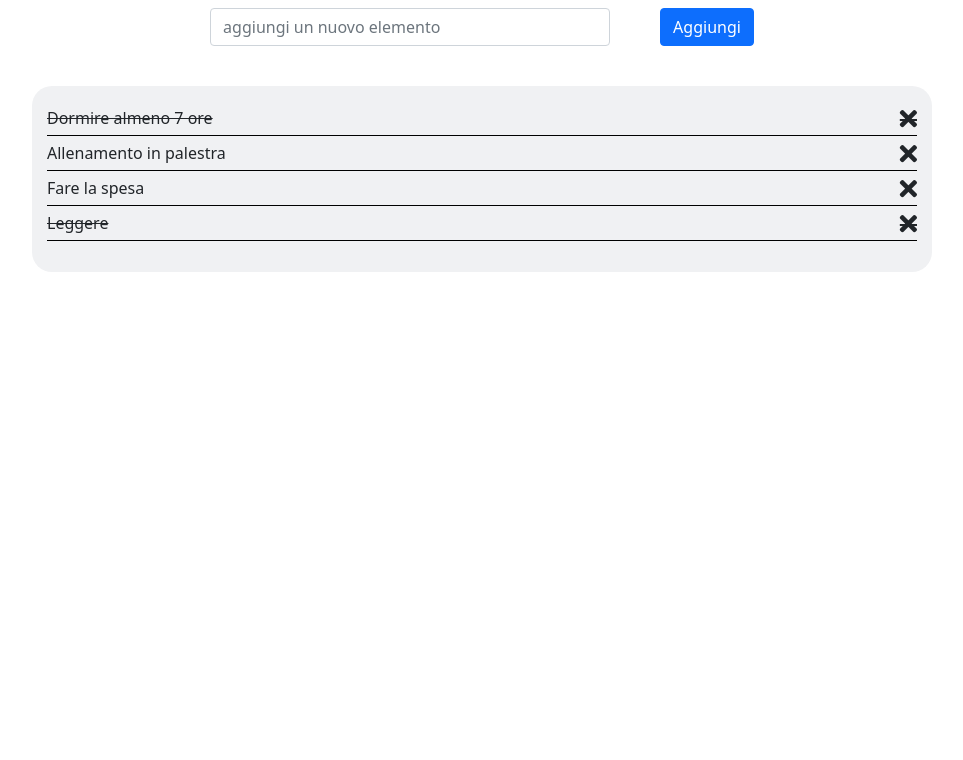
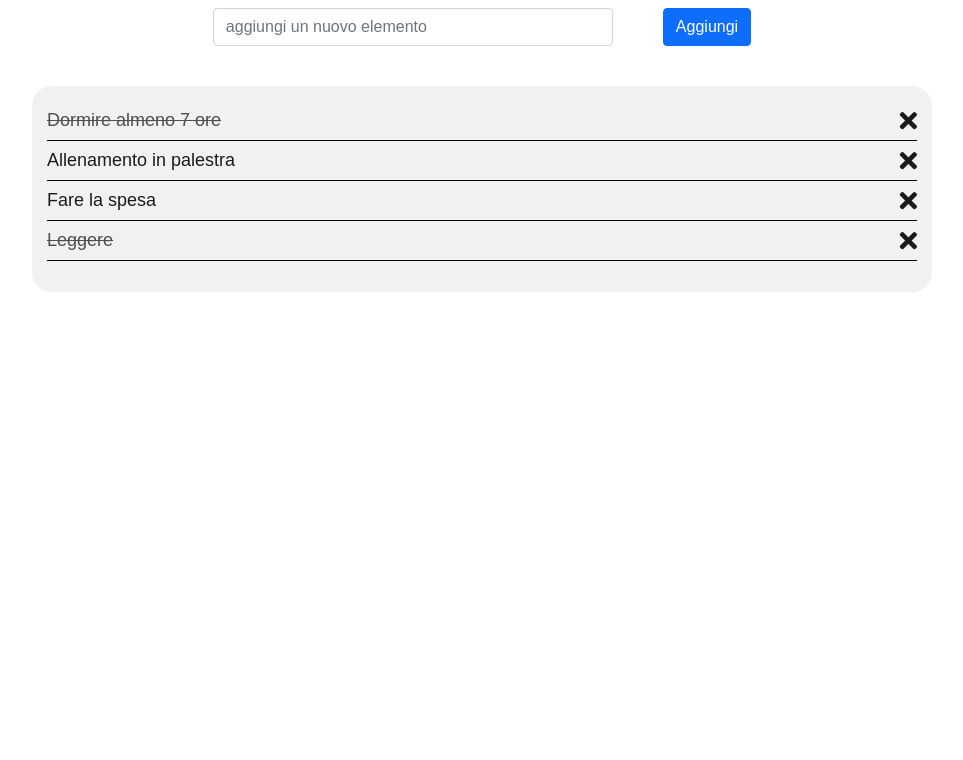
Before and after one commit to Cirino99/vue-todolist, a plain HTML site: page index.html in a window 1280 px wide. Shown: the part 40-800 px from the top of the page, without its empty margins (158-1121 px from the left). Drawn offline with nearby package versions, Linux system fonts and the light colour scheme.

Commit message:
aggiunta funzione di cambio stato done e migliorata grafica

```diff
--- a/css/style.css
+++ b/css/style.css
@@ -2,6 +2,9 @@
     margin: 0;
     padding: 0;
     box-sizing: border-box;
+}
+body{
+    font-family: Arial, Helvetica, sans-serif;
 }
 
 #app #logo-img {
@@ -21,24 +24,29 @@
     padding: 15px;
     border-radius: 20px;
 }
-#app .todo {
+#app ul {
+    padding: 0;
+}
+#app #list ul .todo {
     width: 100%;
-    height: 35px;
+    height: 40px;
     display: flex;
     justify-content: space-between;
     border-bottom: 1px black solid;
     align-items: center;
+    cursor: default;
+    font-size: 18px;
+    color: #1b1b1b;
 }
-#app ul {
-    padding: 0;
-}
-#app .todo i {
+#app #list  .todo i {
     text-decoration: none;
     font-size: 25px;
+    color: #1b1b1b;
 }
-#app .todo i:hover {
+#app #list .todo i:hover {
     color: red;
 }
-#app .done {
+#app #list ul .todo .done {
     text-decoration: line-through;
+    color: #4e4e4e;
 }
--- a/index.html
+++ b/index.html
@@ -23,8 +23,8 @@
             </div>
             <div id="list">
                 <ul v-if="todoList.length > 0">
-                    <li v-for="(todo,i) in todoList" class="todo" :class="todo.done === true ? 'done' : '' ">
-                        {{todo.text}}
+                    <li v-for="(todo,i) in todoList" class="todo" @click="changeDoneStatus(i)">
+                        <span :class="todo.done === true ? 'done' : '' ">{{todo.text}}</span>
                         <i class="fas fa-times" @click="removeItem(i)"></i>
                     </li>
                 </ul>
--- a/js/script.js
+++ b/js/script.js
@@ -18,6 +18,9 @@ const myAppTodo = new Vue({
         },
         removeItem(i){
             this.todoList.splice(i,1);
+        },
+        changeDoneStatus(i){
+            this.todoList[i].done = !this.todoList[i].done
         }
     }
 });
```
